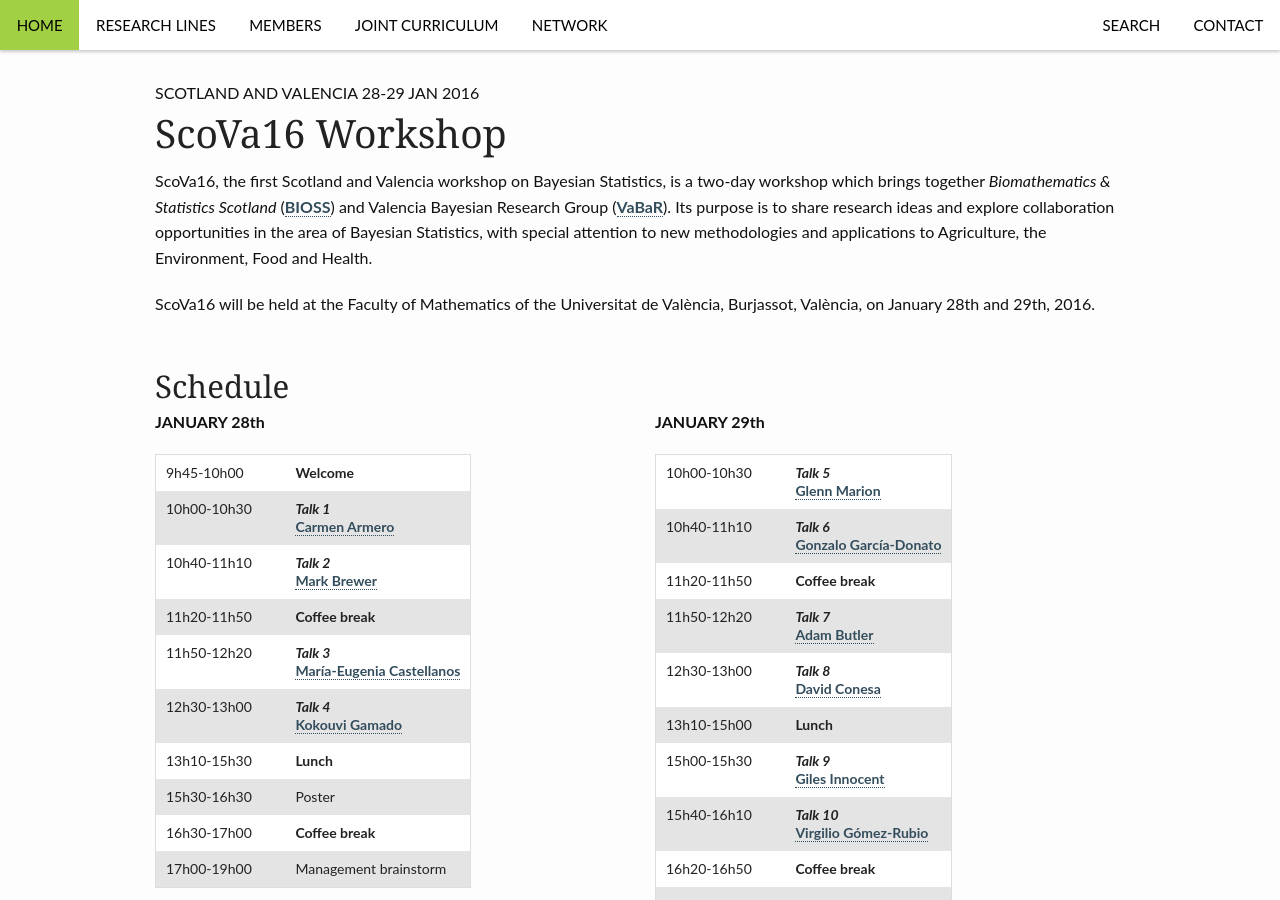
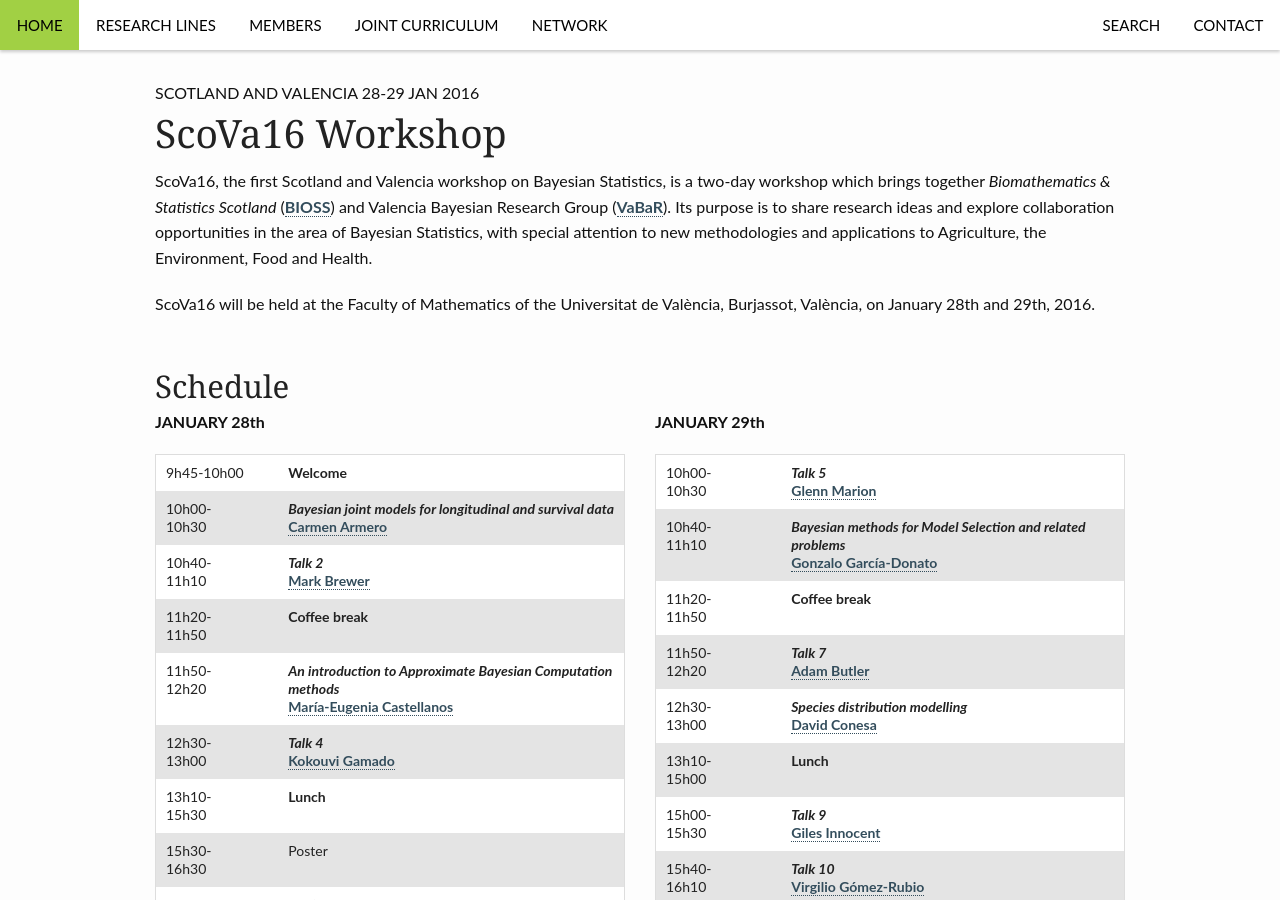
Before and after one commit to VABAR/VABAR.github.io, a Jekyll site: the page built from _posts/events/2015-12-17-ScoVa16.md, in a window 1280 px wide and 900 px high. Built offline with Jekyll 4.4.1, drawn with Linux system fonts in a browser that asks for light colours.

Commit message:
Update 2015-12-17-ScoVa16.md

```diff
--- a/_posts/events/2015-12-17-ScoVa16.md
+++ b/_posts/events/2015-12-17-ScoVa16.md
@@ -20,10 +20,10 @@ ScoVa16 will be held at the Faculty of Mathematics of the Universitat de Valènc
 **JANUARY 28th**
 
 9h45-10h00  || **Welcome**
-10h00-10h30 || **_Talk 1_**<br>[Carmen Armero](http://vabar.github.io/)
+10h00-10h30 || **_Bayesian joint models for longitudinal and survival data_**<br>[Carmen Armero](http://vabar.github.io/)
 10h40-11h10 || **_Talk 2_**<br>[Mark Brewer](http://www.bioss.ac.uk/people/markb.html)
 11h20-11h50 || **Coffee break**
-11h50-12h20 || **_Talk 3_**<br>[María-Eugenia Castellanos](http://bayes.etsii.urjc.es/~mecastel/hp/Contact.html)
+11h50-12h20 || **_An introduction to Approximate Bayesian Computation methods_**<br>[María-Eugenia Castellanos](http://bayes.etsii.urjc.es/~mecastel/hp/Contact.html)
 12h30-13h00 || **_Talk 4_**<br>[Kokouvi Gamado](http://www.bioss.ac.uk/people/kokouvi.html")
 13h10-15h30 || **Lunch**
 15h30-16h30 || Poster
@@ -36,10 +36,10 @@ ScoVa16 will be held at the Faculty of Mathematics of the Universitat de Valènc
 **JANUARY 29th**
 
 10h00-10h30 || **_Talk 5_**<br>[Glenn Marion](http://www.bioss.ac.uk/people/glenn.html)
-10h40-11h10 || **_Talk 6_**<br>[Gonzalo García-Donato](http://www.uclm.es/profesorado/garcia-donato/)
+10h40-11h10 || **_Bayesian methods for Model Selection and related problems_**<br>[Gonzalo García-Donato](http://www.uclm.es/profesorado/garcia-donato/)
 11h20-11h50 || **Coffee break**
 11h50-12h20 || **_Talk 7_**<br>[Adam Butler](http://www.bioss.ac.uk/people/adam.html)
-12h30-13h00 || **_Talk 8_**<br>[David Conesa](http://www.geeitema.org/conesa/)
+12h30-13h00 || **_Species distribution modelling_**<br>[David Conesa](http://www.geeitema.org/conesa/)
 13h10-15h00 || **Lunch**
 15h00-15h30 || **_Talk 9_**<br>[Giles Innocent](http://www.bioss.ac.uk/people/giles.html)
 15h40-16h10 || **_Talk 10_**<br>[Virgilio Gómez-Rubio](http://www.uclm.es/profesorado/vgomez/)
```
